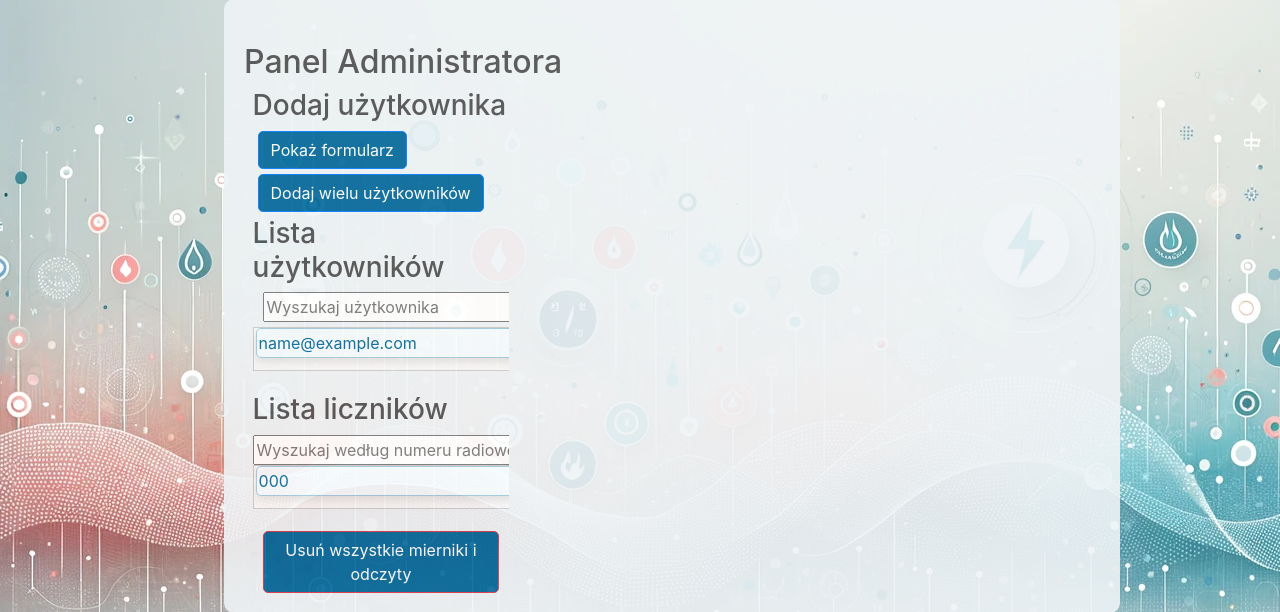
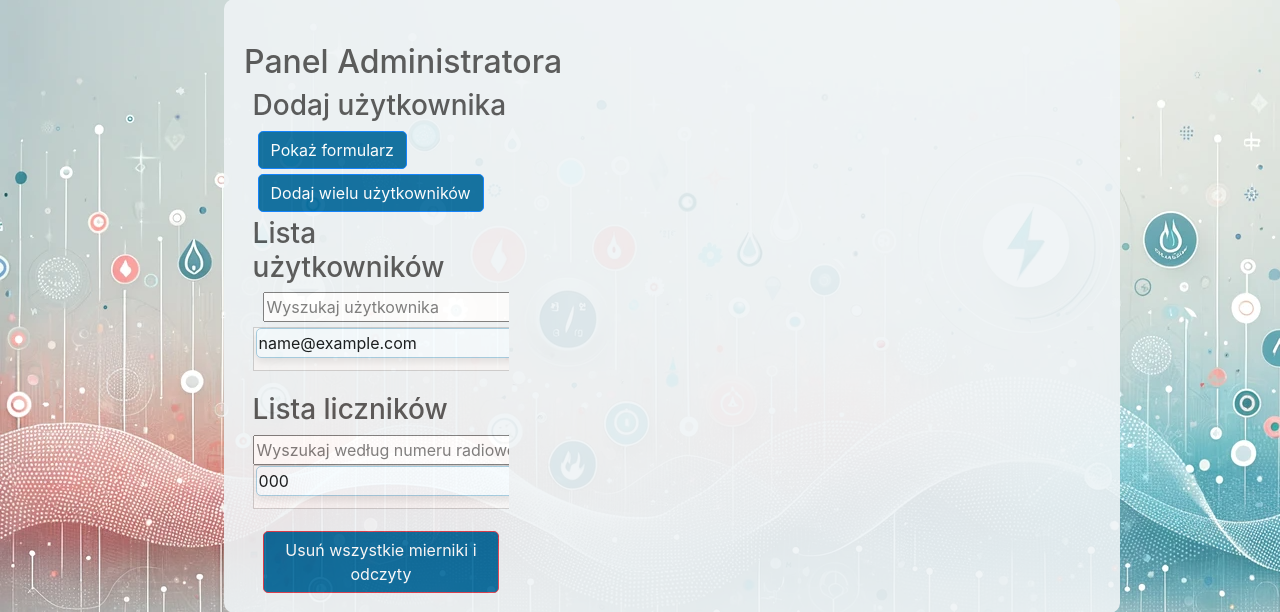
Before and after one commit to Wojtekadamski/wodomierze-online, a Flask app: page /add_user in a window 1280 px wide. Shown: the part 145-757 px from the top of the page. Run offline with Flask 3, Linux system fonts and the light colour scheme; a user stored in the database is signed in; tables that the repository leaves empty hold one stand-in row (values such as "Sample post"); some libraries are stand-ins or nearby versions.

Commit message:
wprowadzono poprawki V_2.0.1 - zmiany w wyglądzie, zgłasznie problemu

```diff
--- a/static/UserList.css
+++ b/static/UserList.css
@@ -14,7 +14,7 @@
 .user-item a, .meter-item a, .free-user-item a { /* Style links directly */
     display: block; /* Makes the entire list item clickable */
     text-decoration: none; /* Removes underline from links */
-    color: hsl(200, 30%, 20%); /* A dark blue color for text */
+    color: hsl(213, 35%, 6%); /* A dark blue color for text */
     background-color: hsl(200, 100%, 98%); /* A very light blue for the background */
     border: 1px solid hsl(200, 30%, 80%); /* A soft blue border */
     border-radius: 5px; /* Rounded corners for elegance */
@@ -26,7 +26,7 @@
 
 .user-item a:hover, .meter-item a:hover, .free-user-item a:hover {
     background-color: hsl(200, 50%, 90%); /* Lighter blue on hover */
-    color: hsl(200, 100%, 30%); /* A slightly darker blue for text on hover */
+    color: hsl(197, 33%, 4%); /* A slightly darker blue for text on hover */
     border-color: hsl(200, 50%, 75%); /* Darker border on hover */
     transform: translateY(-2px); /* Slight raise effect on hover */
     box-shadow: 0 4px 8px rgba(0, 0, 0, 0.1); /* Soft shadow for depth */
```
